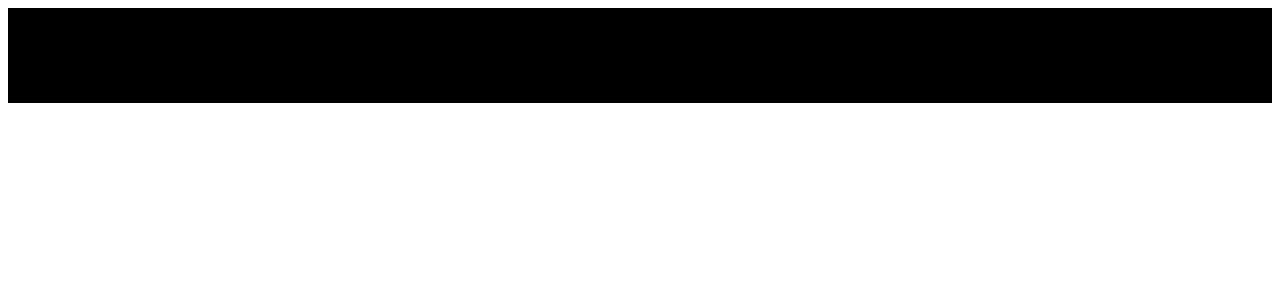
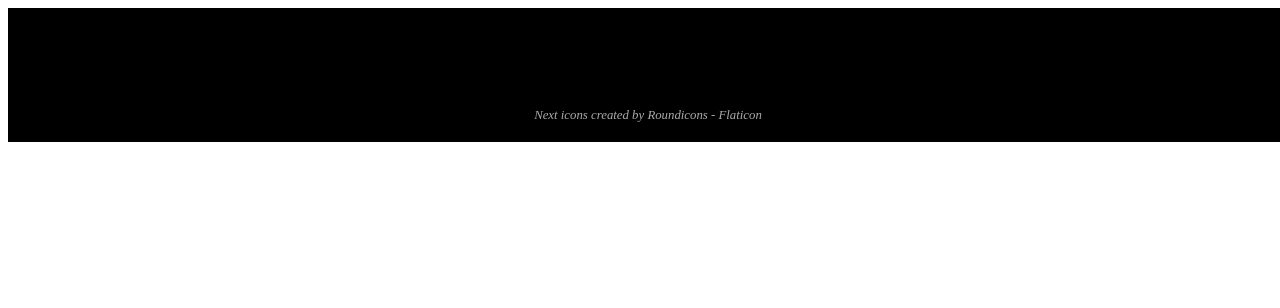
Before and after one commit to ZachMc21/photography-portfolio, a PHP site: page /footer.php in a window 1280 px wide. Shown: the top 308 px of the page. Run offline with PHP 8.4, Linux system fonts and the light colour scheme.

Commit message:
Added icons and placeholder images. Starting styling home>showcase. Footer not displaying for some reason

```diff
--- a/webpage/footer.php
+++ b/webpage/footer.php
@@ -5,4 +5,5 @@
 
 <div class="footer">
     <p> Zach Magloughlin, 2024 </p>
+    <p> <a href="https://www.flaticon.com/free-icons/next" title="next_icons">Next icons created by Roundicons - Flaticon</a> </p>
 </div>
--- a/webpage/resources/css/footer.css
+++ b/webpage/resources/css/footer.css
@@ -1,13 +1,17 @@
-div#footer {
+div.footer {
     position: absolute;
     width: 100%;
-    margin-bottom: 0;
-
+    margin: 0 auto;
+    background-color: #000000;
+    padding-top: 5vh;
 }
 p {
-    text-emphasis: italic;
+    font-style: italic;
     text-align: center;
     font-size: 0.8em;
-    padding: 5vh 0;
-    background-color: #000000;
+    padding: 0.5em;
 }
+a {
+    text-decoration: none;
+    color: #AAA;
+}
--- a/webpage/resources/css/showcase.css
+++ b/webpage/resources/css/showcase.css
@@ -0,0 +1,5 @@
+.arrows {
+    display: none;
+    width: 5%;
+    height: auto;
+}
--- a/webpage/showcase.php
+++ b/webpage/showcase.php
@@ -5,11 +5,13 @@
     <script src="resources/js/showcase.js"></script>
 </head>
 
-<div id="left_arrow">
+<div class="arrows" id="left_arrow">
+    <img src="resources/images/left-arrow.png"></img>
 </div>
 <div id="left_preview">
 </div>
 <div id="right_preview">
 </div>
-<div id="right_arrow">
+<div class="arrows" id="right_arrow">
+    <img src="resources/images/right-arrow.png"></img>
 <div>
```
Also changed, not shown: webpage/resources/css/home.css (+2 -5 lines), webpage/resources/images/left-arrow.png (added), webpage/resources/images/placeholder.png (added), webpage/resources/images/right-arrow.png (added).
